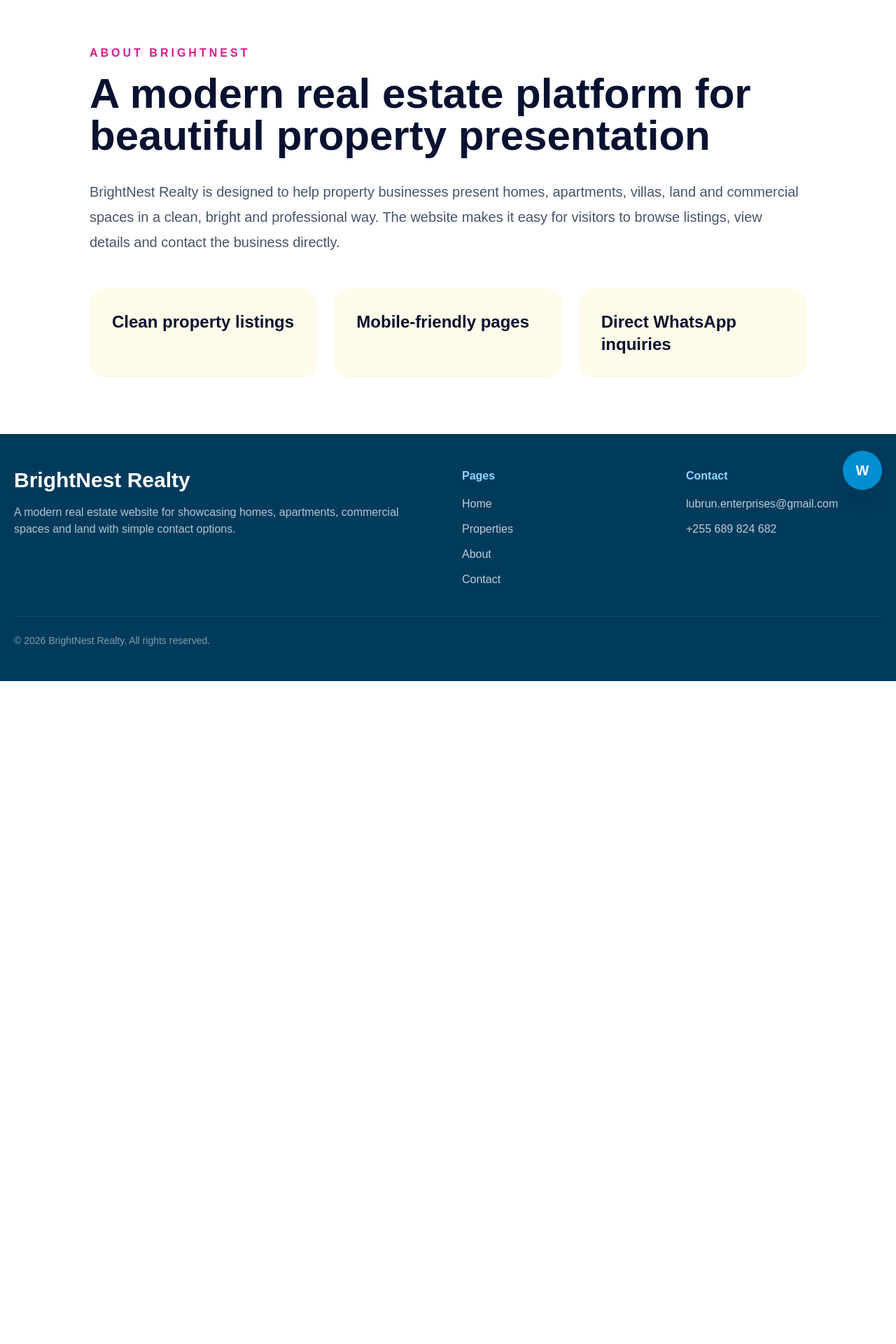
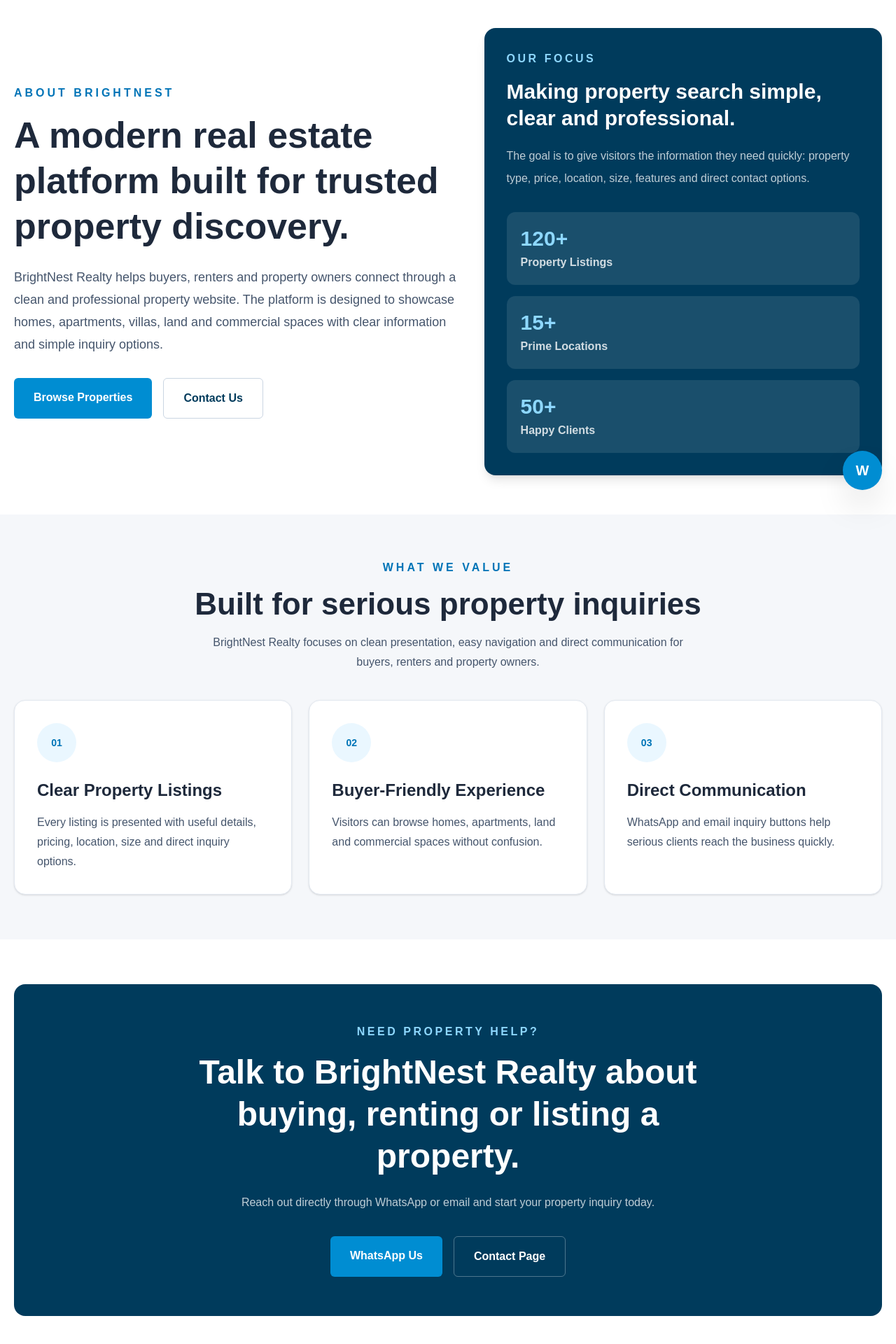
Before and after one commit to brianmichaelu/brightnest-realty, a Next.js app: page /about in a window 1280 px wide. Shown: the part 80-2000 px from the top of the page at 70% size. Before the commit the page ends 1053 px from the top, so only its background shows below. Built offline with nearby package versions, Linux system fonts and the light colour scheme.

Commit message:
Refactor AboutPage component with updated content

```diff
--- a/app/about/page.tsx
+++ b/app/about/page.tsx
@@ -1,34 +1,171 @@
+import Link from "next/link";
+
+const values = [
+  {
+    title: "Clear Property Listings",
+    text: "Every listing is presented with useful details, pricing, location, size and direct inquiry options.",
+  },
+  {
+    title: "Buyer-Friendly Experience",
+    text: "Visitors can browse homes, apartments, land and commercial spaces without confusion.",
+  },
+  {
+    title: "Direct Communication",
+    text: "WhatsApp and email inquiry buttons help serious clients reach the business quickly.",
+  },
+];
+
+const stats = [
+  { number: "120+", label: "Property Listings" },
+  { number: "15+", label: "Prime Locations" },
+  { number: "50+", label: "Happy Clients" },
+];
+
 export default function AboutPage() {
   return (
-    <section className="bg-white px-5 py-20">
-      <div className="mx-auto max-w-5xl">
-        <p className="font-black uppercase tracking-[0.25em] text-[#d91c8f]">
+    <>
+      <section className="bg-white px-5 py-14">
+        <div className="mx-auto grid max-w-7xl gap-10 lg:grid-cols-[1fr_0.9fr] lg:items-center">
+          <div>
+            <p className="font-black uppercase tracking-[0.25em] text-[#0074B7]">
               About BrightNest
             </p>
 
-        <h1 className="mt-4 text-5xl font-black text-[#08112f] md:text-6xl">
-          A modern real estate platform for beautiful property presentation
+            <h1 className="mt-4 max-w-4xl text-4xl font-black leading-tight text-[#1E293B] md:text-[52px]">
+              A modern real estate platform built for trusted property
+              discovery.
             </h1>
 
-        <p className="mt-8 text-xl leading-9 text-slate-600">
-          BrightNest Realty is designed to help property businesses present
-          homes, apartments, villas, land and commercial spaces in a clean,
-          bright and professional way. The website makes it easy for visitors to
-          browse listings, view details and contact the business directly.
+            <p className="mt-6 max-w-3xl text-lg leading-8 text-slate-600">
+              BrightNest Realty helps buyers, renters and property owners
+              connect through a clean and professional property website. The
+              platform is designed to showcase homes, apartments, villas, land
+              and commercial spaces with clear information and simple inquiry
+              options.
             </p>
 
-        <div className="mt-12 grid gap-6 md:grid-cols-3">
-          {[
-            "Clean property listings",
-            "Mobile-friendly pages",
-            "Direct WhatsApp inquiries",
-          ].map((item) => (
-            <div key={item} className="rounded-3xl bg-[#fffbea] p-8">
-              <h2 className="text-2xl font-black text-[#08112f]">{item}</h2>
+            <div className="mt-8 flex flex-col gap-4 sm:flex-row">
+              <Link
+                href="/properties"
+                className="rounded-md bg-[#008DD2] px-7 py-4 text-center font-black text-white transition hover:bg-[#0074B7]"
+              >
+                Browse Properties
+              </Link>
+
+              <Link
+                href="/contact"
+                className="rounded-md border border-slate-300 px-7 py-4 text-center font-black text-[#003B5C] transition hover:border-[#008DD2] hover:text-[#008DD2]"
+              >
+                Contact Us
+              </Link>
+            </div>
+          </div>
+
+          <div className="rounded-2xl bg-[#003B5C] p-8 text-white shadow-lg">
+            <p className="font-black uppercase tracking-[0.22em] text-[#8ED8FF]">
+              Our Focus
+            </p>
+
+            <h2 className="mt-4 text-3xl font-black leading-tight">
+              Making property search simple, clear and professional.
+            </h2>
+
+            <p className="mt-5 leading-8 text-white/75">
+              The goal is to give visitors the information they need quickly:
+              property type, price, location, size, features and direct contact
+              options.
+            </p>
+
+            <div className="mt-8 grid gap-4">
+              {stats.map((stat) => (
+                <div
+                  key={stat.label}
+                  className="rounded-xl bg-white/10 p-5"
+                >
+                  <p className="text-3xl font-black text-[#8ED8FF]">
+                    {stat.number}
+                  </p>
+                  <p className="mt-1 font-bold text-white/80">{stat.label}</p>
+                </div>
+              ))}
+            </div>
+          </div>
+        </div>
+      </section>
+
+      <section className="bg-[#F5F7FA] px-5 py-16">
+        <div className="mx-auto max-w-7xl">
+          <div className="mb-10 text-center">
+            <p className="font-black uppercase tracking-[0.25em] text-[#0074B7]">
+              What We Value
+            </p>
+
+            <h2 className="mt-4 text-4xl font-black text-[#1E293B] md:text-[44px]">
+              Built for serious property inquiries
+            </h2>
+
+            <p className="mx-auto mt-4 max-w-2xl leading-7 text-slate-600">
+              BrightNest Realty focuses on clean presentation, easy navigation
+              and direct communication for buyers, renters and property owners.
+            </p>
+          </div>
+
+          <div className="grid gap-6 md:grid-cols-3">
+            {values.map((item, index) => (
+              <div
+                key={item.title}
+                className="rounded-2xl border border-slate-200 bg-white p-8 shadow-sm transition hover:-translate-y-1 hover:shadow-xl"
+              >
+                <div className="mb-6 flex h-14 w-14 items-center justify-center rounded-full bg-[#EAF7FF] text-sm font-black text-[#0074B7]">
+                  0{index + 1}
+                </div>
+
+                <h3 className="text-2xl font-black text-[#1E293B]">
+                  {item.title}
+                </h3>
+
+                <p className="mt-4 leading-7 text-slate-600">{item.text}</p>
               </div>
             ))}
           </div>
         </div>
       </section>
+
+      <section className="bg-white px-5 py-16">
+        <div className="mx-auto max-w-7xl overflow-hidden rounded-2xl bg-[#003B5C] px-8 py-14 text-center text-white">
+          <p className="font-black uppercase tracking-[0.22em] text-[#8ED8FF]">
+            Need Property Help?
+          </p>
+
+          <h2 className="mx-auto mt-4 max-w-3xl text-4xl font-black leading-tight md:text-5xl">
+            Talk to BrightNest Realty about buying, renting or listing a
+            property.
+          </h2>
+
+          <p className="mx-auto mt-5 max-w-2xl leading-8 text-white/75">
+            Reach out directly through WhatsApp or email and start your property
+            inquiry today.
+          </p>
+
+          <div className="mt-8 flex flex-col justify-center gap-4 sm:flex-row">
+            <a
+              href="https://wa.me/255689824682?text=Hello BrightNest Realty, I would like to ask about your real estate services."
+              target="_blank"
+              rel="noopener noreferrer"
+              className="rounded-md bg-[#008DD2] px-7 py-4 font-black text-white transition hover:bg-white hover:text-[#003B5C]"
+            >
+              WhatsApp Us
+            </a>
+
+            <Link
+              href="/contact"
+              className="rounded-md border border-white/30 px-7 py-4 font-black text-white transition hover:bg-white hover:text-[#003B5C]"
+            >
+              Contact Page
+            </Link>
+          </div>
+        </div>
+      </section>
+    </>
   );
 }
```
Lines whose indentation alone changed are shown as unchanged.
